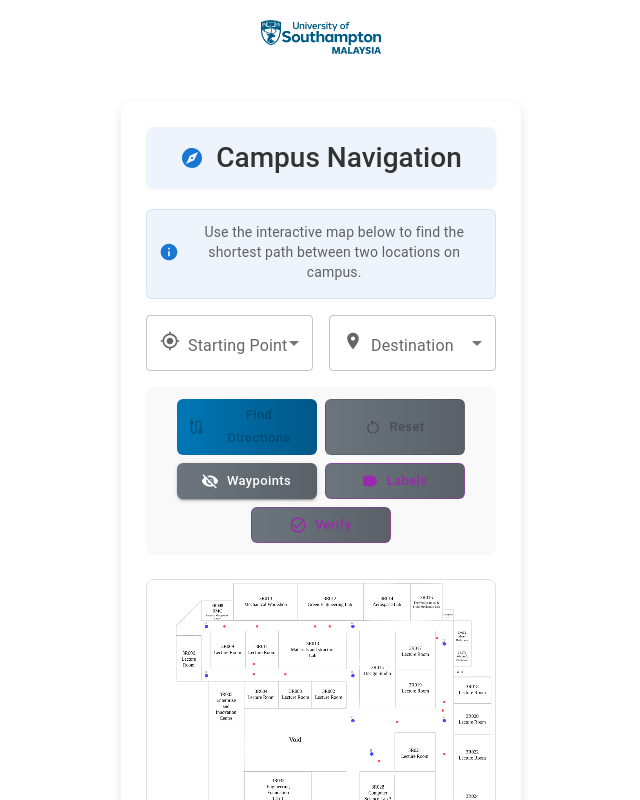
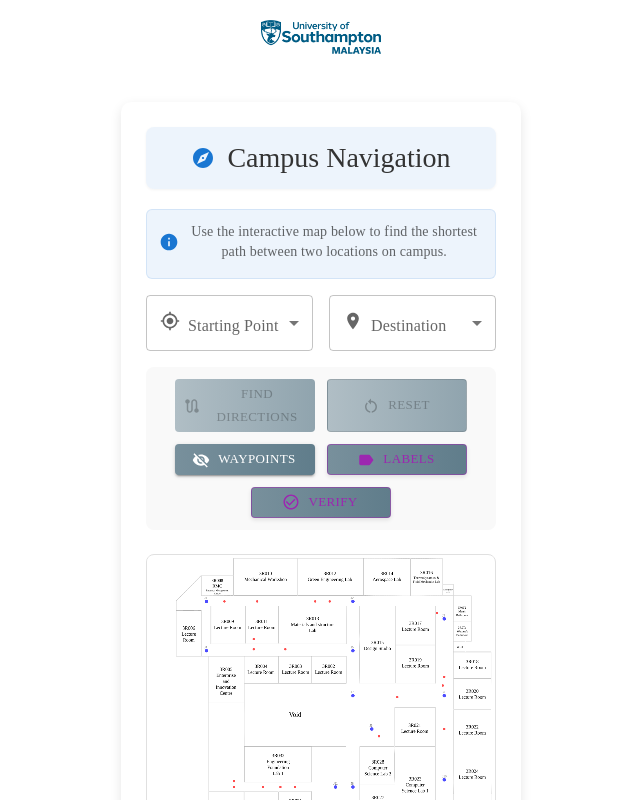
Before and after one commit to youquanneu/COMP2211-SEG-Project-G4, a React (Create React App) app in the folder frontend/: page /navigation in a window 1280 px wide. Shown: the top 800 px of the page, without its empty margins (319-959 px from the left). Built offline with nearby package versions, Linux system fonts and the light colour scheme; the HTML template or start-up script is replaced by a standard one.

Commit message:
update the button execution

```diff
--- a/frontend/src/components/NavigationMap.css
+++ b/frontend/src/components/NavigationMap.css
@@ -1,3 +1,9 @@
+/* Ensure font-family is applied to all elements within .navigation-container */
+.navigation-container,
+.navigation-container * {
+  font-family: 'Times New Roman', Times, serif !important;
+}
+
 /* Base container */
 .navigation-container {
   width: 90%;
@@ -8,7 +14,6 @@
   box-shadow: 0 4px 12px var(--shadow-color);
   margin: 20px auto;
   text-align: center;
-  font-family: -apple-system, BlinkMacSystemFont, 'Segoe UI', Roboto, Helvetica, Arial, sans-serif;
 }
 
 @media (min-width: 768px) {
@@ -130,38 +135,66 @@
 
 button, .MuiButton-root {
   width: 120px;
-  padding: 8px;
-  background: linear-gradient(to right, var(--button-bg-start), var(--button-bg-end));
-  color: white;
+  padding: 8px 16px;
+  background: linear-gradient(to right, #1976d2, #1565c0);
+  color: #ffffff;
   border: none;
   border-radius: 6px;
   font-size: calc(var(--font-size-base) * 0.875);
+  font-weight: 500;
   cursor: pointer;
-  transition: transform 0.2s ease;
+  transition: background 0.3s ease, transform 0.2s ease, box-shadow 0.2s ease;
+  text-transform: none;
+  box-shadow: 0 2px 4px rgba(0, 0, 0, 0.1);
 }
 
 button:hover, .MuiButton-root:hover {
+  background: linear-gradient(to right, #1e88e5, #1976d2);
   transform: translateY(-2px);
+  box-shadow: 0 4px 8px rgba(0, 0, 0, 0.15);
 }
 
-.back-button, .MuiButton-outlined, .MuiButton-containedSecondary, .MuiButton-containedInfo {
-  background: linear-gradient(to right, #6c757d, #5a6268);
+button:disabled, .MuiButton-root.Mui-disabled {
+  background: linear-gradient(to right, #b0bec5, #90a4ae);
+  color: #eceff1;
+  cursor: not-allowed;
+  transform: none;
+  box-shadow: none;
 }
 
-.back-button:hover, .MuiButton-outlined:hover, .MuiButton-containedSecondary:hover, .MuiButton-containedInfo:hover {
-  background: #5a6268;
+button:focus, .MuiButton-root:focus {
+  outline: 2px solid #1e88e5;
+  outline-offset: 2px;
+}
+
+.MuiButton-outlined, .MuiButton-containedSecondary, .MuiButton-containedInfo {
+  background: linear-gradient(to right, #78909c, #607d8b);
+  color: #ffffff;
+}
+
+.MuiButton-outlined:hover, .MuiButton-containedSecondary:hover, .MuiButton-containedInfo:hover {
+  background: linear-gradient(to right, #90a4ae, #78909c);
+  box-shadow: 0 4px 8px rgba(0, 0, 0, 0.15);
+}
+
+.MuiButton-outlined.Mui-disabled, .MuiButton-containedSecondary.Mui-disabled, .MuiButton-containedInfo.Mui-disabled {
+  background: linear-gradient(to right, #b0bec5, #90a4ae);
+  color: #eceff1;
 }
 
 @media (min-width: 768px) {
   button, .MuiButton-root {
     width: 140px;
     font-size: calc(var(--font-size-base) * 1);
+    padding: 10px 20px;
   }
 }
 
 @media (max-width: 360px) {
   button, .MuiButton-root {
     width: 100%;
+    padding: 8px 12px;
+    font-size: calc(var(--font-size-base) * 0.75);
   }
 }
 
--- a/frontend/src/components/NavigationMap.jsx
+++ b/frontend/src/components/NavigationMap.jsx
@@ -35,15 +35,13 @@ import NavigationIcon from '@mui/icons-material/Navigation';
 import LabelIcon from '@mui/icons-material/Label';
 import LabelOffIcon from '@mui/icons-material/LabelOff';
 import { useNavigate } from 'react-router-dom';
-import './NavigationMap.css'; // Styles for this component
-// Using direct import - no more relative path issues
+import './NavigationMap.css';
 import floorPlanImage from '../assets/floor-plan.png';
 
 const CampusNavigation = () => {
-  // Theme and media query for responsive design
   const theme = useTheme();
   const isMobile = useMediaQuery(theme.breakpoints.down('sm'));
-  const navigate = useNavigate(); // For navigation
+  const navigate = useNavigate();
 
   const [startRoom, setStartRoom] = useState("");
   const [endRoom, setEndRoom] = useState("");
@@ -58,10 +56,9 @@ const CampusNavigation = () => {
   const [connectionStatus, setConnectionStatus] = useState(null);
   const [loading, setLoading] = useState(false);
 
-  // Load the floor plan image
   useEffect(() => {
     const img = new Image();
-    img.src = floorPlanImage; // Using imported image
+    img.src = floorPlanImage;
     console.log("Loading image from:", floorPlanImage);
 
     img.onload = () => {
@@ -75,19 +72,16 @@ const CampusNavigation = () => {
     };
   }, []);
 
-  // Animation loop for path markers - makes them move along the path
   useEffect(() => {
     if (path.length <= 1) return;
 
     const animate = () => {
-      setAnimationFrame(prev => (prev + 1) % 60); // 60 frames cycle
+      setAnimationFrame(prev => (prev + 1) % 60);
       animationRef.current = requestAnimationFrame(animate);
     };
 
-    // Start animation
     animationRef.current = requestAnimationFrame(animate);
 
-    // Cleanup - cancel animation when component unmounts
     return () => {
       if (animationRef.current) {
         cancelAnimationFrame(animationRef.current);
@@ -96,7 +90,6 @@ const CampusNavigation = () => {
     };
   }, [path]);
 
-  // Draw the rooms and path on canvas
   useEffect(() => {
     if (!canvasRef.current || !imageLoaded || !imgRef.current) return;
 
@@ -104,21 +97,14 @@ const CampusNavigation = () => {
     const ctx = canvas.getContext('2d');
     if (!ctx) return;
 
-    // Clear canvas
     ctx.clearRect(0, 0, canvas.width, canvas.height);
-
-    // Draw the floor plan image
     ctx.drawImage(imgRef.current, 0, 0, canvas.width, canvas.height);
 
-    // Draw rooms with highlighting
     rooms.forEach(room => {
-      // Use red highlight for disconnected rooms
       const isDisconnected = connectionStatus?.disconnectedRooms.includes(room.id);
-      // Make boxes fully transparent (alpha = 0) to hide them
       ctx.fillStyle = 'rgba(0, 0, 0, 0)';
       ctx.fillRect(room.x, room.y, room.width, room.height);
 
-      // Draw room labels if enabled in config
       if (showNodeLabels) {
         ctx.font = 'bold 12px Arial';
         ctx.fillStyle = 'rgba(0, 0, 0, 0.7)';
@@ -126,36 +112,30 @@ const CampusNavigation = () => {
       }
     });
 
-    // Draw waypoints if enabled
     if (showWaypoints) {
       waypoints.forEach(waypoint => {
         ctx.beginPath();
 
         if (waypoint.type === 'junction') {
-          // Blue circle for junctions
           ctx.fillStyle = 'rgba(0, 0, 255, 0.7)';
           ctx.arc(waypoint.x, waypoint.y, 6, 0, Math.PI * 2);
         } else {
-          // Red circle for corridors
           ctx.fillStyle = 'rgba(255, 0, 0, 0.7)';
           ctx.arc(waypoint.x, waypoint.y, 4, 0, Math.PI * 2);
         }
 
         ctx.fill();
 
-        // Draw all waypoint IDs if enabled, not just junctions
         if (showNodeLabels) {
           ctx.font = waypoint.type === 'junction' ? 'bold 10px Arial' : '9px Arial';
           ctx.fillStyle = waypoint.type === 'junction' ? 'rgba(0, 0, 100, 0.8)' : 'rgba(150, 0, 0, 0.7)';
 
-          // Position the label based on node type
           if (waypoint.type === 'junction') {
             ctx.fillText(waypoint.id, waypoint.x - 8, waypoint.y - 8);
           } else {
             ctx.fillText(waypoint.id, waypoint.x + 6, waypoint.y - 2);
           }
         } else if (waypoint.type === 'junction') {
-          // Always show junction IDs as before
           ctx.font = '10px Arial';
           ctx.fillStyle = 'rgba(0, 0, 0, 0.5)';
           ctx.fillText(waypoint.id, waypoint.x - 8, waypoint.y - 8);
@@ -163,12 +143,10 @@ const CampusNavigation = () => {
       });
     }
 
-    // Draw path if we have one
     if (path.length > 1) {
       const nodeMap = new Map();
       allNodes.forEach(node => nodeMap.set(node.id, node));
 
-      // Draw the path
       ctx.beginPath();
       ctx.lineWidth = 3;
       ctx.strokeStyle = 'rgba(0, 128, 0, 0.8)';
@@ -189,12 +167,11 @@ const CampusNavigation = () => {
       }
       ctx.stroke();
 
-      // Draw animated arrows along the path
       const arrowPositions = [];
-      const totalArrows = Math.min(path.length - 1, 5); // Max 5 arrows
+      const totalArrows = Math.min(path.length - 1, 5);
 
       for (let i = 0; i < totalArrows; i++) {
-        const position = (i / totalArrows) + (animationFrame / 240); // Animation speed
+        const position = (i / totalArrows) + (animationFrame / 240);
         const segmentIndex = Math.floor(position * (path.length - 1)) % (path.length - 1);
         const segmentPosition = (position * (path.length - 1)) % 1;
 
@@ -209,48 +186,41 @@ const CampusNavigation = () => {
         const arrowX = pos1.x + segmentPosition * (pos2.x - pos1.x);
         const arrowY = pos1.y + segmentPosition * (pos2.y - pos1.y);
 
-        // Calculate angle for the arrow
         const angle = Math.atan2(pos2.y - pos1.y, pos2.x - pos1.x);
 
         arrowPositions.push({ x: arrowX, y: arrowY, angle });
       }
 
-      // Draw each arrow
       arrowPositions.forEach(({ x, y, angle }) => {
         ctx.save();
         ctx.translate(x, y);
         ctx.rotate(angle);
 
-        // Draw arrow
         ctx.beginPath();
         ctx.fillStyle = 'rgba(0, 128, 0, 0.9)';
-        ctx.moveTo(10, 0);  // Arrow tip
-        ctx.lineTo(-5, 5);  // Bottom corner
-        ctx.lineTo(-2, 0);  // Middle indent
-        ctx.lineTo(-5, -5); // Top corner
+        ctx.moveTo(10, 0);
+        ctx.lineTo(-5, 5);
+        ctx.lineTo(-2, 0);
+        ctx.lineTo(-5, -5);
         ctx.closePath();
         ctx.fill();
 
         ctx.restore();
       });
 
-      // Highlight the start and end rooms
       const startNode = nodeMap.get(path[0]);
       const endNode = nodeMap.get(path[path.length - 1]);
 
       if (startNode && isRoom(startNode)) {
-        // Start room - make transparent to hide
         ctx.fillStyle = 'rgba(0, 0, 0, 0)';
         ctx.fillRect(startNode.x, startNode.y, startNode.width, startNode.height);
       }
 
       if (endNode && isRoom(endNode)) {
-        // End room - make transparent to hide
         ctx.fillStyle = 'rgba(0, 0, 0, 0)';
         ctx.fillRect(endNode.x, endNode.y, endNode.width, endNode.height);
       }
 
-      // Draw path nodes (dots at junction points)
       path.forEach(nodeId => {
         const node = nodeMap.get(nodeId);
         if (!node || isRoom(node)) return;
@@ -259,18 +229,15 @@ const CampusNavigation = () => {
         ctx.beginPath();
 
         if (node.type === 'junction') {
-          // Highlight junction points more prominently
           ctx.fillStyle = 'rgba(0, 128, 0, 0.9)';
           ctx.arc(pos.x, pos.y, 6, 0, Math.PI * 2);
         } else {
-          // Highlight corridor points
           ctx.fillStyle = 'rgba(0, 128, 0, 0.7)';
           ctx.arc(pos.x, pos.y, 4, 0, Math.PI * 2);
         }
 
         ctx.fill();
 
-        // Highlight the node IDs along the path
         if (showNodeLabels) {
           ctx.font = 'bold 11px Arial';
           ctx.fillStyle = 'rgba(0, 100, 0, 0.9)';
@@ -280,16 +247,13 @@ const CampusNavigation = () => {
     }
   }, [path, imageLoaded, animationFrame, showWaypoints, showNodeLabels, connectionStatus]);
 
-  // Toggle node labels
   const toggleNodeLabels = () => {
     setShowNodeLabels(!showNodeLabels);
   };
 
-  // Check connectivity between all rooms
   const checkConnectivity = () => {
     setLoading(true);
 
-    // Using setTimeout to let UI update first
     setTimeout(() => {
       const { connectedRooms, disconnectedRooms } = verifyConnections();
 
@@ -303,7 +267,6 @@ const CampusNavigation = () => {
     }, 10);
   };
 
-  // Calculate path between rooms
   const calculatePath = () => {
     if (!startRoom || !endRoom) {
       return;
@@ -311,7 +274,6 @@ const CampusNavigation = () => {
 
     setLoading(true);
 
-    // Using setTimeout so we don't block
     setTimeout(() => {
       const foundPath = findPath(startRoom, endRoom);
       setPath(foundPath);
@@ -319,7 +281,6 @@ const CampusNavigation = () => {
     }, 10);
   };
 
-  // Reset the path
   const resetPath = () => {
     setStartRoom("");
     setEndRoom("");
@@ -327,13 +288,11 @@ const CampusNavigation = () => {
     setConnectionStatus(null);
   };
 
-  // Get only room IDs for dropdown menus
   const roomOptions = rooms.map(room => ({
     id: room.id,
     name: room.name
   }));
 
-  // Generate navigation instructions
   const generateInstructions = () => {
     if (!path || path.length < 2) return [];
 
@@ -514,7 +473,7 @@ const CampusNavigation = () => {
               display: 'flex',
               flexWrap: 'wrap',
               justifyContent: 'center',
-              gap: 1,
+              gap: 1.5,
               width: '100%',
             }}>
               <Button
@@ -524,18 +483,6 @@ const CampusNavigation = () => {
                 onClick={calculatePath}
                 startIcon={<RouteIcon />}
                 size="small"
-                sx={{
-                  px: 1.5,
-                  py: 0.7,
-                  borderRadius: 1.5,
-                  fontWeight: 500,
-                  boxShadow: '0 2px 4px rgba(0,0,0,0.1)',
-                  textTransform: 'none',
-                  minWidth: 0,
-                  '&:hover': {
-                    boxShadow: '0 4px 8px rgba(0,0,0,0.15)'
-                  }
-                }}
               >
                 {isMobile ? "Find" : "Find Directions"}
               </Button>
@@ -543,16 +490,9 @@ const CampusNavigation = () => {
               <Button
                 variant="outlined"
                 onClick={resetPath}
-                size="small"
                 startIcon={<RestartAltIcon />}
                 disabled={!startRoom && !endRoom}
-                sx={{
-                  borderRadius: 1.5,
-                  textTransform: 'none',
-                  px: 1.5,
-                  py: 0.7,
-                  minWidth: 0
-                }}
+                size="small"
               >
                 Reset
               </Button>
@@ -564,13 +504,6 @@ const CampusNavigation = () => {
                   onClick={() => setShowWaypoints(!showWaypoints)}
                   startIcon={showWaypoints ? <VisibilityOffIcon /> : <VisibilityIcon />}
                   size="small"
-                  sx={{
-                    borderRadius: 1.5,
-                    textTransform: 'none',
-                    px: 1.5,
-                    py: 0.7,
-                    minWidth: 0
-                  }}
                 >
                   {isMobile ? "" : "Waypoints"}
                 </Button>
@@ -583,13 +516,6 @@ const CampusNavigation = () => {
                   onClick={toggleNodeLabels}
                   startIcon={showNodeLabels ? <LabelOffIcon /> : <LabelIcon />}
                   size="small"
-                  sx={{
-                    borderRadius: 1.5,
-                    textTransform: 'none',
-                    px: 1.5,
-                    py: 0.7,
-                    minWidth: 0
-                  }}
                 >
                   {isMobile ? "" : "Labels"}
                 </Button>
@@ -602,13 +528,6 @@ const CampusNavigation = () => {
                   onClick={checkConnectivity}
                   startIcon={<CheckCircleOutlineIcon />}
                   size="small"
-                  sx={{
-                    borderRadius: 1.5,
-                    textTransform: 'none',
-                    px: 1.5,
-                    py: 0.7,
-                    minWidth: 0
-                  }}
                 >
                   {isMobile ? "" : "Verify"}
                 </Button>
@@ -678,7 +597,6 @@ const CampusNavigation = () => {
             </Alert>
           )}
 
-          {/* Map container with canvas - tried to make this responsive but it gets weird */}
           <Box
             sx={{
               position: 'relative',
@@ -702,7 +620,6 @@ const CampusNavigation = () => {
             />
           </Box>
 
-          {/* Path details and directions */}
           {path.length > 0 && (
             <Paper
               sx={{
@@ -784,21 +701,20 @@ const CampusNavigation = () => {
                 }}
               >
                 {instructions.map((instruction, index) => {
-                  // Style based on instruction type - had to handle each case
                   let color = 'inherit';
                   let fontWeight = 400;
                   let icon = null;
 
                   if (instruction.type === 'start') {
-                    color = '#4caf50'; // Green for start
+                    color = '#4caf50';
                     fontWeight = 600;
                     icon = <MyLocationIcon fontSize="small" sx={{ mr: 1, color: '#4caf50' }} />;
                   } else if (instruction.type === 'destination') {
-                    color = '#f44336'; // Red for destination
+                    color = '#f44336';
                     fontWeight = 600;
                     icon = <LocationOnIcon fontSize="small" sx={{ mr: 1, color: '#f44336' }} />;
                   } else if (instruction.type === 'junction') {
-                    color = '#ff9800'; // Orange for turns
+                    color = '#ff9800';
                     fontWeight = 600;
                     icon = <NavigationIcon fontSize="small" sx={{ mr: 1, color: '#ff9800' }} />;
                   }
@@ -825,19 +741,18 @@ const CampusNavigation = () => {
             </Paper>
           )}
 
-          {/* Back button centered with text "Back" */}
           <Box sx={{ display: 'flex', justifyContent: 'center', mt: 3 }}>
             <Button
-              color="primary"
+              color="secondary"
               onClick={() => navigate(-1)}
               size="small"
               sx={{
+                background: 'linear-gradient(to right, #78909c, #607d8b)',
+                color: '#ffffff',
                 borderRadius: 1,
-                border: '1px solid rgba(25, 118, 210, 0.5)',
                 p: 0.8,
-                bgcolor: 'rgba(25, 118, 210, 0.08)',
                 '&:hover': {
-                  bgcolor: 'rgba(25, 118, 210, 0.15)',
+                  background: 'linear-gradient(to right, #90a4ae, #78909c)',
                 },
                 textTransform: 'none',
                 fontWeight: 500,
```
